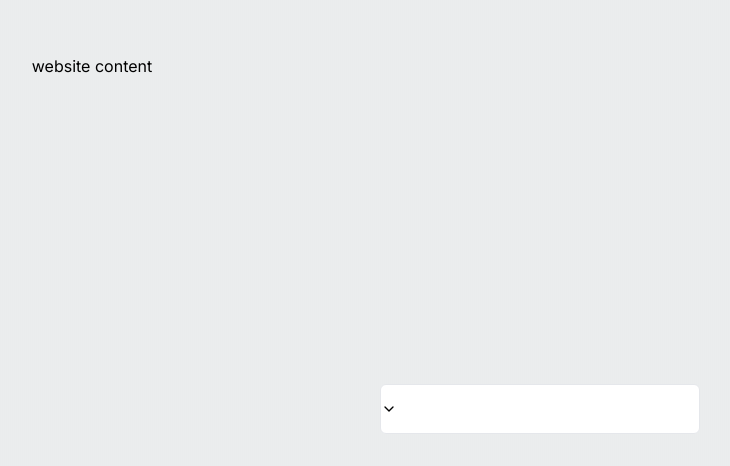
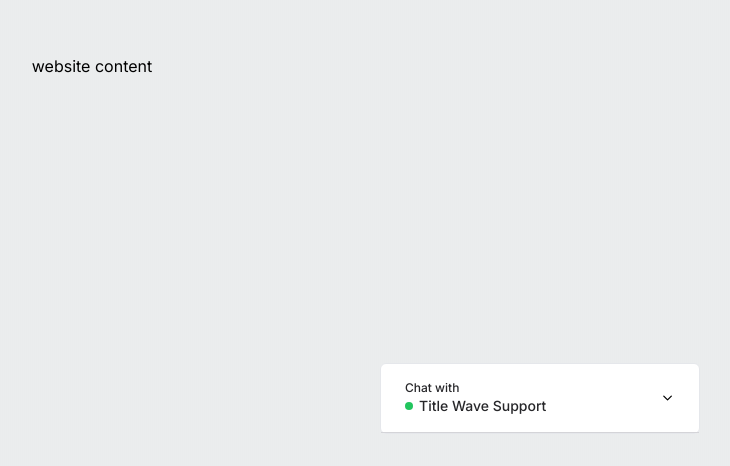
Before and after one commit to matthewknudsvig/bookstoreGPT, a Next.js app: page / in a window 1280 px wide. Shown: the part 334-800 px from the top of the page, without its empty margins (548-1278 px from the left). Built offline with nearby package versions, Linux system fonts and the light colour scheme.

Commit message:
added ChatInput, keyframes for accordion

```diff
--- a/package.json
+++ b/package.json
@@ -22,6 +22,7 @@
     "postcss": "8.4.23",
     "react": "18.2.0",
     "react-dom": "18.2.0",
+    "react-textarea-autosize": "^8.4.1",
     "tailwind-merge": "^1.12.0",
     "tailwindcss": "3.3.2",
     "typescript": "5.0.4"
--- a/src/app/components/Chat.tsx
+++ b/src/app/components/Chat.tsx
@@ -1,18 +1,30 @@
 import { FC } from "react";
-import { Accordion, AccordionItem, AccordionTrigger } from "./ui/accordion";
+import { Accordion, AccordionContent, AccordionItem, AccordionTrigger } from "./ui/accordion";
+import ChatHeader from "./ChatHeader";
+import ChatInput from "./ChatInput";
 
 const Chat: FC = () => {
-    return <Accordion
+    return (
+    <Accordion
             type="single"
             collapsible
             className="relative bg-white z-40 shadow">
                 <AccordionItem value='item-1'>
                     <div className="fixed right-8 w-80 bottom-8 bg-white border border-gray-200 rounded-md overflow:hidden">
                         <div className="w-full h-full flex flex-col">
-                            <AccordionTrigger></AccordionTrigger>
+                            <AccordionTrigger className="px-6 border-b border-zinc-300">
+                                <ChatHeader />
+                            </AccordionTrigger>
+                            <AccordionContent>
+                                <div className="flex flex-col h-80">
+                                    messages
+                                    <ChatInput className="px-4" />
+                                </div>
+                            </AccordionContent>
                         </div>
                     </div>
                 </AccordionItem>
             </Accordion>
+    )
 }
 export default Chat
--- /dev/null
+++ b/src/app/components/ChatHeader.tsx
@@ -0,0 +1,19 @@
+import { FC } from "react";
+
+interface ChatHeaderProps {}
+
+const ChatHeader: FC<ChatHeaderProps> = ({}) => {
+    return  (
+    <div className="w-full flex gap-3 justify-start items-center text-zinc-800">
+        <div className="flex flex-col items-start text-sm">
+            <p className="text-xs">Chat with</p>
+            <div className="flex gap-1.5 items-center">
+                <p className="w-2 h-2 rounded-full bg-green-500"/>
+                <p className="font-medium">Title Wave Support</p>
+            </div>
+        </div>
+    </div>
+    )
+
+}
+export default ChatHeader
--- /dev/null
+++ b/src/app/components/ChatInput.tsx
@@ -0,0 +1,21 @@
+"use client";
+import { cn } from "@/lib/utils";
+import { FC, HTMLAttributes } from "react";
+import TextareaAutosize from "react-textarea-autosize";
+
+interface ChatInputProps extends HTMLAttributes<HTMLDivElement> {}
+
+const ChatInput: FC<ChatInputProps> = ({ className, ...props }) => {
+    return <div {...props} className={cn("border-t border-zinc-300", className)}>
+        <div className="relative mt-4 flex-1 overflow-hidden rounded-lg border-none outline-none">
+            <TextareaAutosize
+            rows={2}
+            maxRows={4}
+            autoFocus
+            placeholder="Write a message..."
+            className="peer disabled:opacity-50 pr-14 resize-none block w-full border-0 bg-zinc-100 py-1.5 text-gray-900 focus:ring-0 text-sm sm:leading-6"
+            />
+        </div>
+    </div>
+}
+export default ChatInput
--- a/tailwind.config.js
+++ b/tailwind.config.js
@@ -12,6 +12,20 @@
         'gradient-conic':
           'conic-gradient(from 180deg at 50% 50%, var(--tw-gradient-stops))',
       },
+      keyframes: {
+        "accordion-down": {
+          from: { height: 0 },
+          to: { height: "var(--radix-accordion-content-height)" },
+        },
+        "accordion-up": {
+          from: { height: "var(--radix-accordion-content-height)" },
+          to: { height: 0 },
+        },
+      },
+      animation: {
+        "accordion-down": "accordion-down 0.2s ease-out",
+        "accordion-up": "accordion-up 0.2s ease-out",
+      },
     },
   },
   plugins: [],
```
Also changed, not shown: 1 other file (tests, documents, lock files or other folders).
